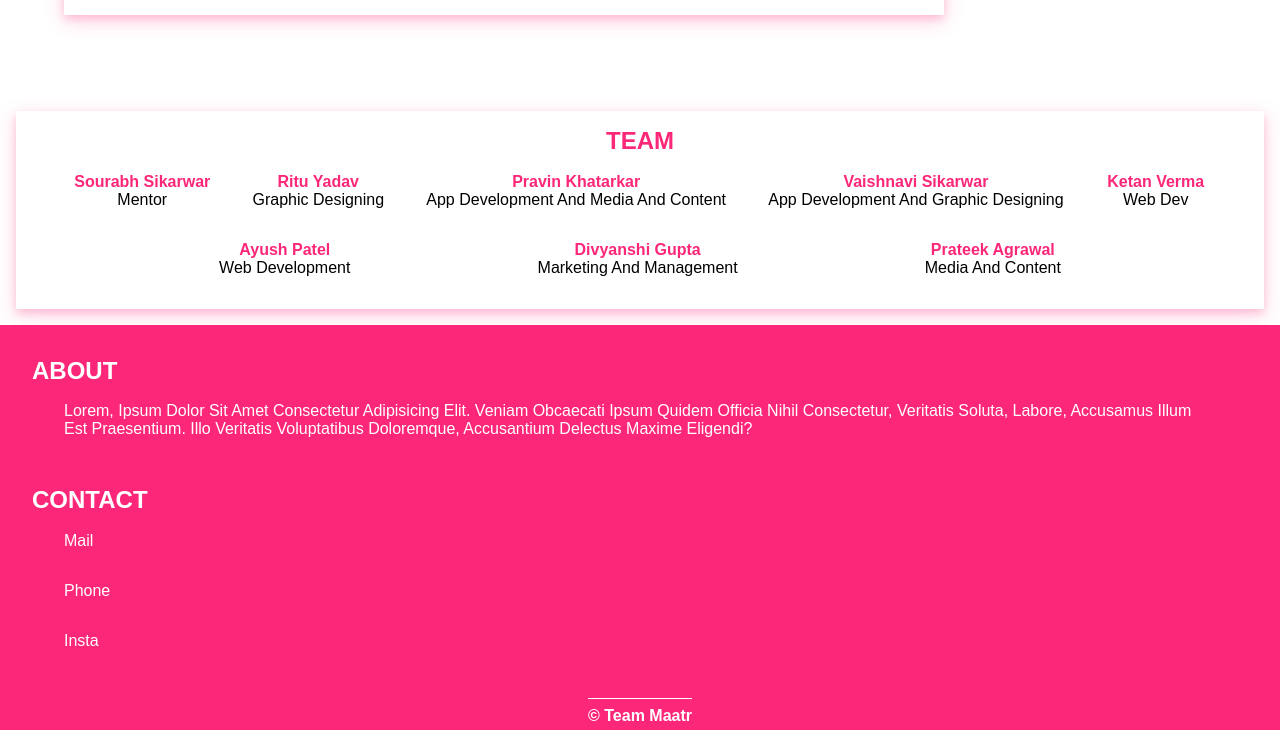
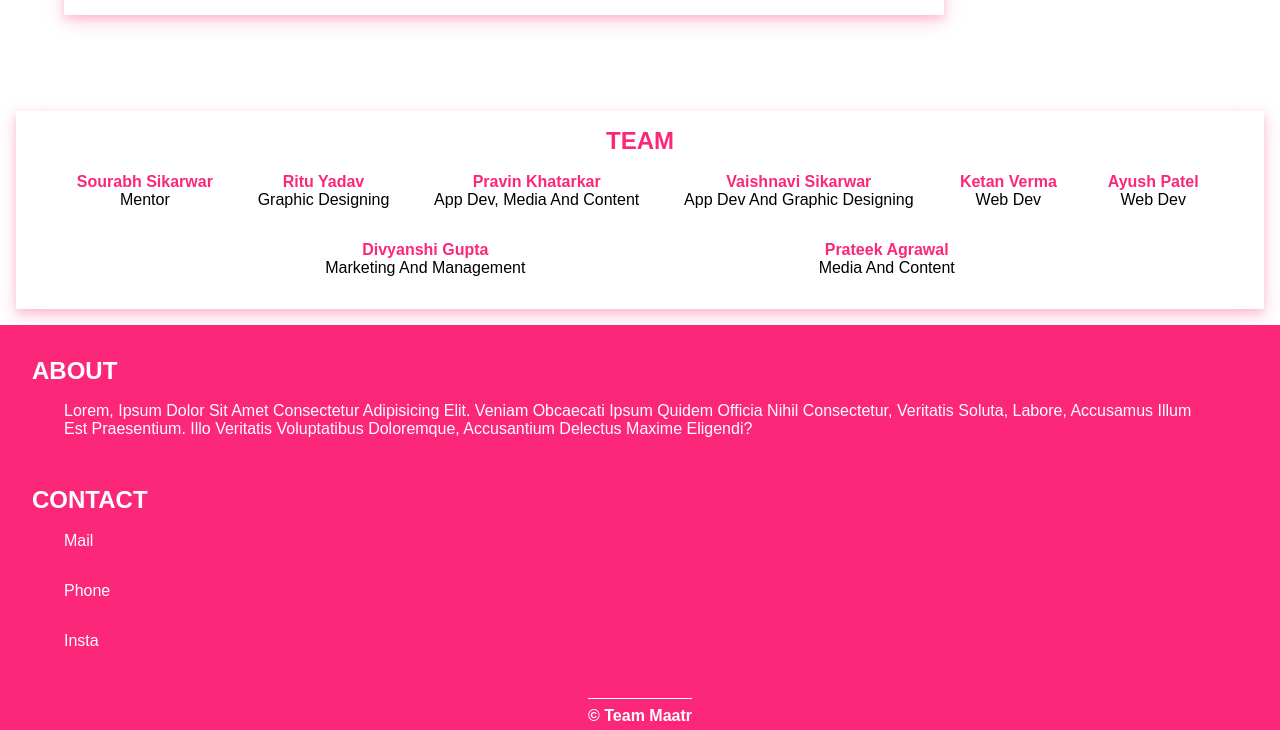
Before and after one commit to Ketan-Verma/maatra, a plain HTML site: page index.html in a window 1280 px wide. Shown: the part 1056-1786 px from the top of the page. Drawn offline with Linux system fonts and the light colour scheme.

Commit message:
Update index.html

```diff
--- a/index.html
+++ b/index.html
@@ -116,13 +116,13 @@
 
                     <h5>Pravin Khatarkar</h5>
                     <p>
-App Development and Media and content</p>
+App Dev, Media and content</p>
                 </div>
                 <div class="sub-child">
 
                     <h5>Vaishnavi Sikarwar</h5>
                     <p>
-App Development and Graphic Designing</p>
+App Dev and Graphic Designing</p>
                 </div>
                 <div class="sub-child">
 
@@ -133,7 +133,7 @@ App Development and Graphic Designing</p>
 
                     <h5>Ayush Patel</h5>
                     <p>
-Web Development</p>
+Web Dev</p>
                 </div>
                 <div class="sub-child">
 
```
